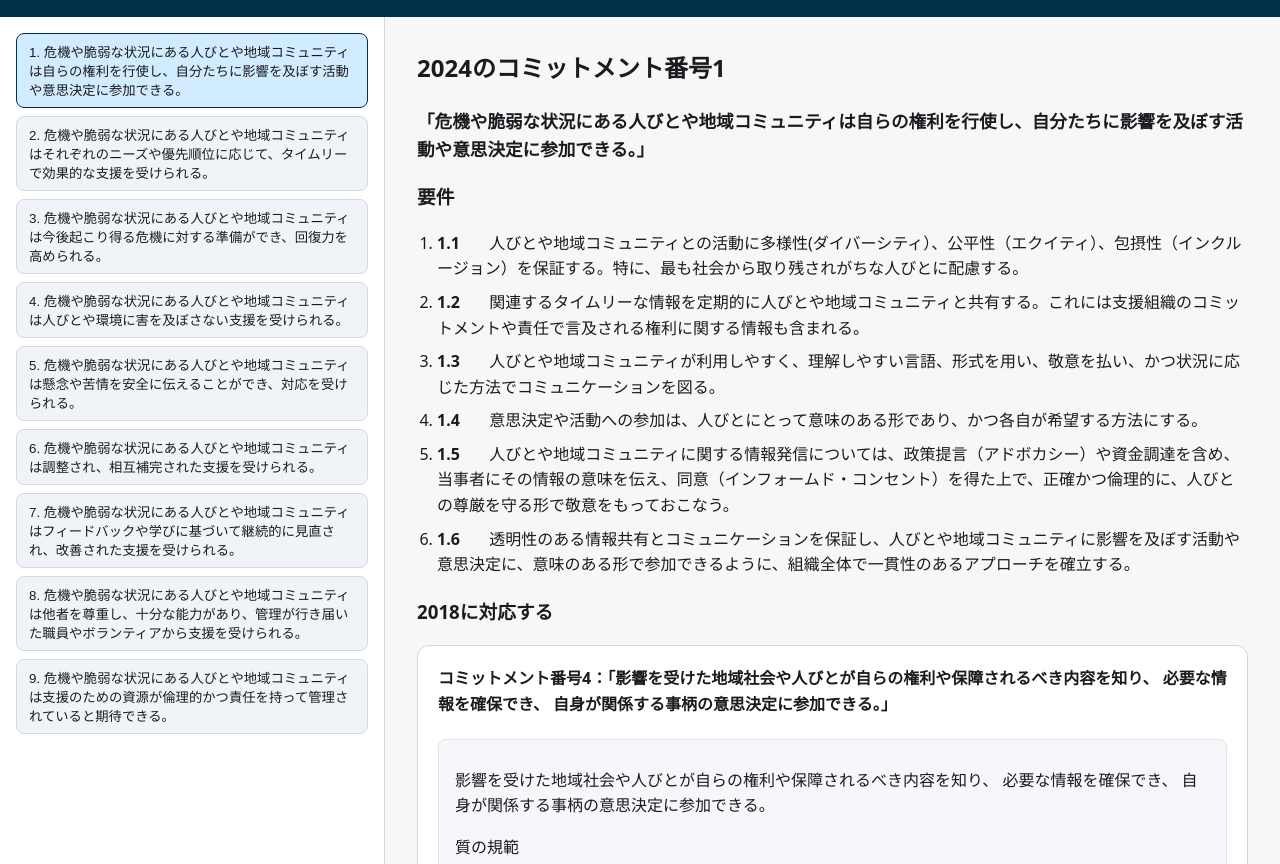
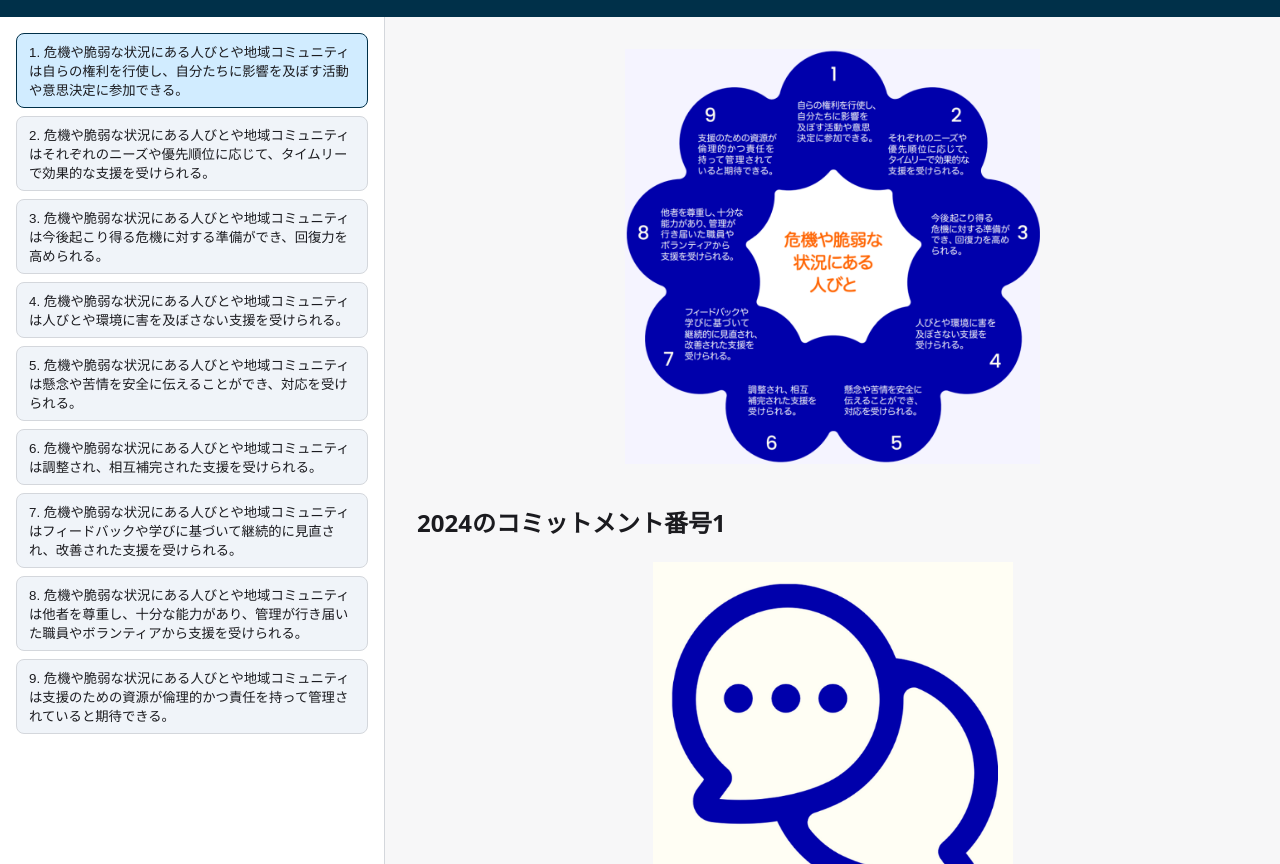
Before and after one commit to shoei05/chs, a plain HTML site: page public/index.html in a window 1280 px wide. Shown: the part 88-952 px from the top of the page. Drawn offline with Linux system fonts and the light colour scheme.

Commit message:
Add commitment icons to web app

```diff
--- a/public/app.js
+++ b/public/app.js
@@ -57,9 +57,24 @@ function renderList(commitments) {
 function renderDetail(commitment) {
   detailContainer.innerHTML = "";
 
+  const titleWrapper = document.createElement("div");
+  titleWrapper.className = "title-visual";
+  const titleImg = document.createElement("img");
+  titleImg.src = "images/title.png";
+  titleImg.alt = "CHS コミットメント 1-9 のアイコン";
+  titleImg.className = "title-icon";
+  titleWrapper.append(titleImg);
+  detailContainer.append(titleWrapper);
+
   const heading = document.createElement("h2");
   heading.textContent = `2024のコミットメント番号${commitment.number}`;
   detailContainer.append(heading);
+
+  const commitmentIcon = document.createElement("img");
+  commitmentIcon.src = `images/commitments/${commitment.number}.png`;
+  commitmentIcon.alt = `コミットメント${commitment.number}のアイコン`;
+  commitmentIcon.className = "commitment-icon";
+  detailContainer.append(commitmentIcon);
 
   const title = document.createElement("p");
   title.className = "commitment-title";
--- a/public/index.html
+++ b/public/index.html
@@ -16,6 +16,9 @@
       <p class="placeholder">読み込み中…</p>
     </nav>
     <section id="commitment-detail">
+      <div class="title-visual">
+        <img src="images/title.png" alt="CHS コミットメント1-9のアイコン" class="title-icon">
+      </div>
       <p class="placeholder">左のリストからコミットメントを選択してください。</p>
     </section>
   </main>
--- a/public/style.css
+++ b/public/style.css
@@ -92,6 +92,17 @@ nav#commitment-list button.active {
   overflow-y: auto;
 }
 
+#commitment-detail .title-visual {
+  text-align: center;
+  margin-bottom: 2rem;
+}
+
+#commitment-detail .title-icon {
+  width: 50%;
+  max-width: 420px;
+  height: auto;
+}
+
 #commitment-detail h2 {
   margin-top: 0;
 }
@@ -100,6 +111,14 @@ nav#commitment-list button.active {
   font-size: 1.1rem;
   font-weight: 600;
   margin-bottom: 1rem;
+}
+
+.commitment-icon {
+  display: block;
+  width: 50%;
+  max-width: 360px;
+  margin: 1rem auto;
+  height: auto;
 }
 
 ol.requirements {
```
Also changed, not shown: public/images/commitments/1.png (added), public/images/commitments/2.png (added), public/images/commitments/3.png (added), public/images/commitments/4.png (added), public/images/commitments/5.png (added), public/images/commitments/6.png (added), public/images/commitments/7.png (added), public/images/commitments/8.png (added), public/images/commitments/9.png (added), public/images/title.png (added).
